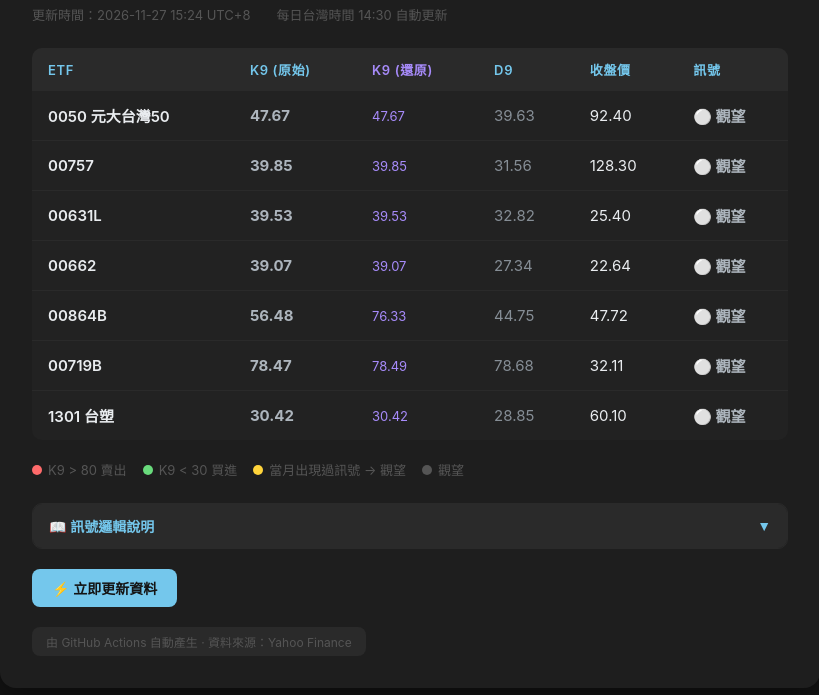
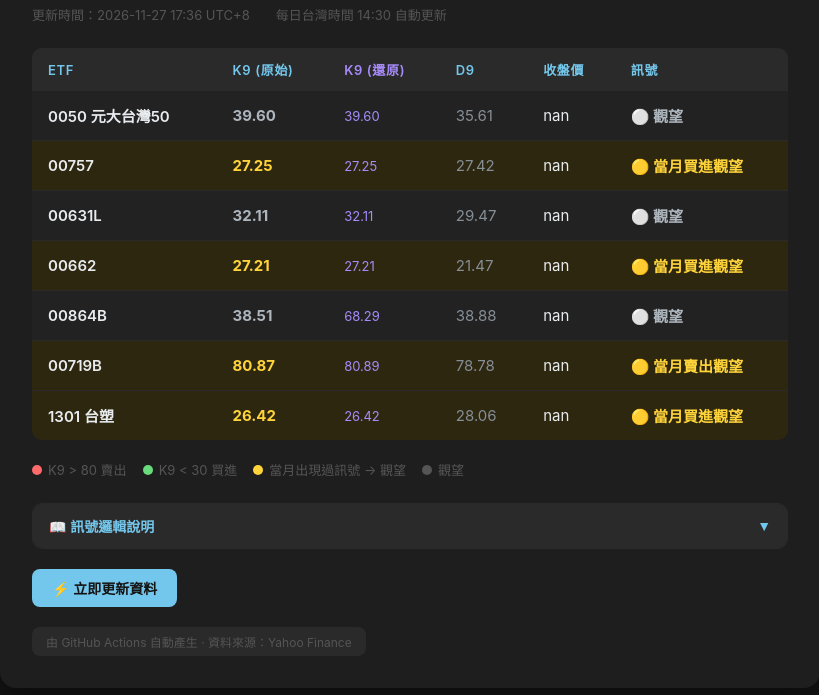
Before and after one commit to lanbuyang/etf-monitor, a plain HTML site: page index.html in a window 1280 px wide. Shown: the part 105-800 px from the top of the page, without its empty margins (230-1049 px from the left). Drawn offline with Linux system fonts and the light colour scheme.

Commit message:
chore: 自動更新 ETF KD 數據 2026-11-27 17:36 UTC

```diff
--- a/index.html
+++ b/index.html
@@ -98,7 +98,7 @@
 
 <div class="card">
   <h1>台股 ETF KD 監控</h1>
-  <p class="subtitle">更新時間：2026-11-27 15:24 UTC+8　　每日台灣時間 14:30 自動更新</p>
+  <p class="subtitle">更新時間：2026-11-27 17:36 UTC+8　　每日台灣時間 14:30 自動更新</p>
   <table>
     <thead>
       <tr>
@@ -113,59 +113,59 @@
     <tbody>
         <tr style="background:#222">
           <td style="color:#e9ecef;font-weight:600">0050 元大台灣50</td>
-          <td style="color:#adb5bd;font-weight:700">47.67</td>
-          <td style="color:#a78bfa;font-size:13px">47.67</td>
-          <td style="color:#868e96">39.63</td>
-          <td style="color:#e9ecef">92.40</td>
+          <td style="color:#adb5bd;font-weight:700">39.60</td>
+          <td style="color:#a78bfa;font-size:13px">39.60</td>
+          <td style="color:#868e96">35.61</td>
+          <td style="color:#e9ecef">nan</td>
           <td style="color:#adb5bd;font-weight:700">⚪ 觀望</td>
         </tr>
-        <tr style="background:#222">
+        <tr style="background:#2d2710">
           <td style="color:#e9ecef;font-weight:600">00757</td>
-          <td style="color:#adb5bd;font-weight:700">39.85</td>
-          <td style="color:#a78bfa;font-size:13px">39.85</td>
-          <td style="color:#868e96">31.56</td>
-          <td style="color:#e9ecef">128.30</td>
-          <td style="color:#adb5bd;font-weight:700">⚪ 觀望</td>
+          <td style="color:#ffd43b;font-weight:700">27.25</td>
+          <td style="color:#a78bfa;font-size:13px">27.25</td>
+          <td style="color:#868e96">27.42</td>
+          <td style="color:#e9ecef">nan</td>
+          <td style="color:#ffd43b;font-weight:700">🟡 當月買進觀望</td>
         </tr>
         <tr style="background:#222">
           <td style="color:#e9ecef;font-weight:600">00631L</td>
-          <td style="color:#adb5bd;font-weight:700">39.53</td>
-          <td style="color:#a78bfa;font-size:13px">39.53</td>
-          <td style="color:#868e96">32.82</td>
-          <td style="color:#e9ecef">25.40</td>
+          <td style="color:#adb5bd;font-weight:700">32.11</td>
+          <td style="color:#a78bfa;font-size:13px">32.11</td>
+          <td style="color:#868e96">29.47</td>
+          <td style="color:#e9ecef">nan</td>
           <td style="color:#adb5bd;font-weight:700">⚪ 觀望</td>
         </tr>
-        <tr style="background:#222">
+        <tr style="background:#2d2710">
           <td style="color:#e9ecef;font-weight:600">00662</td>
-          <td style="color:#adb5bd;font-weight:700">39.07</td>
-          <td style="color:#a78bfa;font-size:13px">39.07</td>
-          <td style="color:#868e96">27.34</td>
-          <td style="color:#e9ecef">22.64</td>
-          <td style="color:#adb5bd;font-weight:700">⚪ 觀望</td>
+          <td style="color:#ffd43b;font-weight:700">27.21</td>
+          <td style="color:#a78bfa;font-size:13px">27.21</td>
+          <td style="color:#868e96">21.47</td>
+          <td style="color:#e9ecef">nan</td>
+          <td style="color:#ffd43b;font-weight:700">🟡 當月買進觀望</td>
         </tr>
         <tr style="background:#222">
           <td style="color:#e9ecef;font-weight:600">00864B</td>
-          <td style="color:#adb5bd;font-weight:700">56.48</td>
-          <td style="color:#a78bfa;font-size:13px">76.33</td>
-          <td style="color:#868e96">44.75</td>
-          <td style="color:#e9ecef">47.72</td>
+          <td style="color:#adb5bd;font-weight:700">38.51</td>
+          <td style="color:#a78bfa;font-size:13px">68.29</td>
+          <td style="color:#868e96">38.88</td>
+          <td style="color:#e9ecef">nan</td>
           <td style="color:#adb5bd;font-weight:700">⚪ 觀望</td>
         </tr>
-        <tr style="background:#222">
+        <tr style="background:#2d2710">
           <td style="color:#e9ecef;font-weight:600">00719B</td>
-          <td style="color:#adb5bd;font-weight:700">78.47</td>
-          <td style="color:#a78bfa;font-size:13px">78.49</td>
-          <td style="color:#868e96">78.68</td>
-          <td style="color:#e9ecef">32.11</td>
-          <td style="color:#adb5bd;font-weight:700">⚪ 觀望</td>
+          <td style="color:#ffd43b;font-weight:700">80.87</td>
+          <td style="color:#a78bfa;font-size:13px">80.89</td>
+          <td style="color:#868e96">78.78</td>
+          <td style="color:#e9ecef">nan</td>
+          <td style="color:#ffd43b;font-weight:700">🟡 當月賣出觀望</td>
         </tr>
-        <tr style="background:#222">
+        <tr style="background:#2d2710">
           <td style="color:#e9ecef;font-weight:600">1301 台塑</td>
-          <td style="color:#adb5bd;font-weight:700">30.42</td>
-          <td style="color:#a78bfa;font-size:13px">30.42</td>
-          <td style="color:#868e96">28.85</td>
-          <td style="color:#e9ecef">60.10</td>
-          <td style="color:#adb5bd;font-weight:700">⚪ 觀望</td>
+          <td style="color:#ffd43b;font-weight:700">26.42</td>
+          <td style="color:#a78bfa;font-size:13px">26.42</td>
+          <td style="color:#868e96">28.06</td>
+          <td style="color:#e9ecef">nan</td>
+          <td style="color:#ffd43b;font-weight:700">🟡 當月買進觀望</td>
         </tr>
     </tbody>
   </table>
```
